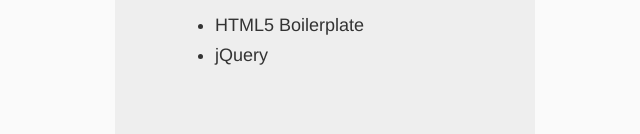
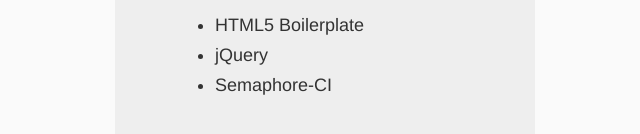
Before and after one commit to csilva2810/test-ci, a website: page app/index.html in a window 1280 px wide. Shown: the part 288-422 px from the top of the page, without its empty margins (315-955 px from the left). Drawn offline with nearby package versions, Linux system fonts and the light colour scheme; files that its build step writes are made by us from their sources.

Commit message:
added semaphore to index

```diff
--- a/app/index.html
+++ b/app/index.html
@@ -30,6 +30,7 @@
       <ul>
         <li>HTML5 Boilerplate</li>
         <li>jQuery</li>
+        <li>Semaphore-CI</li>
       </ul>
     </div>
 
```
Also changed, not shown: 1 other file.
